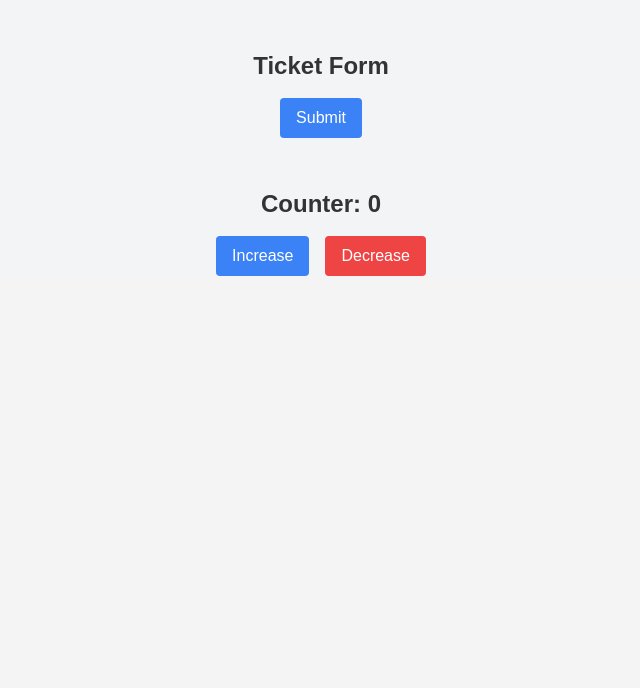
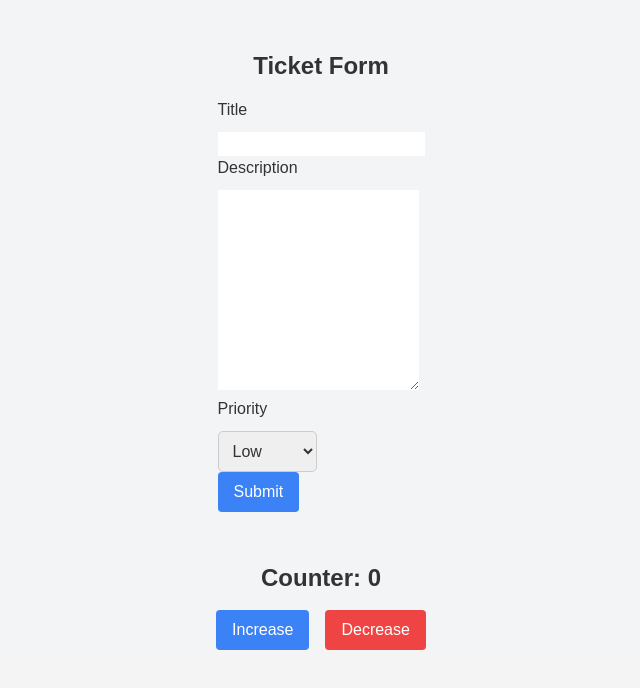
Before and after one commit to gezielcarvalho/xpeedopr, a React (Create React App) app in the folder frontend/: page / in a window 1280 px wide. Shown: the top 688 px of the page, without its empty margins (319-959 px from the left). Built offline with nearby package versions, Linux system fonts and the light colour scheme.

Commit message:
61. Building the ticket form #13

```diff
--- a/frontend/src/components/TicketForm.tsx
+++ b/frontend/src/components/TicketForm.tsx
@@ -1,4 +1,4 @@
-import React, { useState } from "react";
+import React, { FormEvent, useState } from "react";
 
 enum PriorityStatus {
   Low = 1,
@@ -17,14 +17,49 @@ export default function TicketForm() {
     setPriority(PriorityStatus.Low);
   };
 
+  const handleSubmit = (e: FormEvent<HTMLFormElement>) => {
+    e.preventDefault();
+    console.log({ title, description, priority });
+    clearForm();
+  };
+
   return (
     <div className="flex flex-col items-center justify-center bg-gray-100">
       <h1 className="text-2xl font-bold mb-4">Ticket Form</h1>
-      <div className="space-x-4">
+      <form onSubmit={handleSubmit} className="ticket-form">
+        <div>
+          <label htmlFor="title">Title</label>
+          <input
+            type="text"
+            id="title"
+            value={title}
+            onChange={(e) => setTitle(e.target.value)}
+          />
+        </div>
+        <div>
+          <label htmlFor="description">Description</label>
+          <textarea
+            id="description"
+            value={description}
+            onChange={(e) => setDescription(e.target.value)}
+          />
+        </div>
+        <div>
+          <label htmlFor="priority">Priority</label>
+          <select
+            id="priority"
+            value={priority}
+            onChange={(e) => setPriority(Number(e.target.value))}
+          >
+            <option value={PriorityStatus.Low}>Low</option>
+            <option value={PriorityStatus.Medium}>Medium</option>
+            <option value={PriorityStatus.High}>High</option>
+          </select>
+        </div>
         <button className="px-4 py-2 bg-blue-500 text-white rounded">
           Submit
         </button>
-      </div>
+      </form>
     </div>
   );
 }
```
